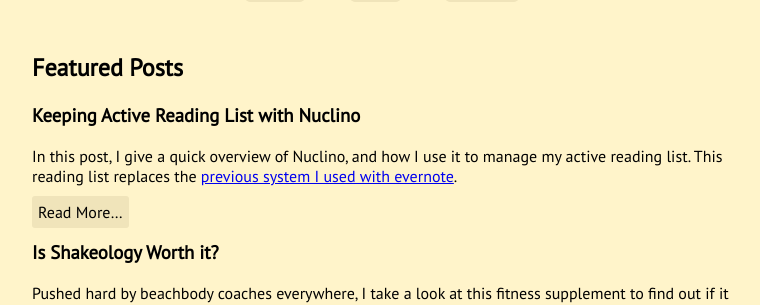
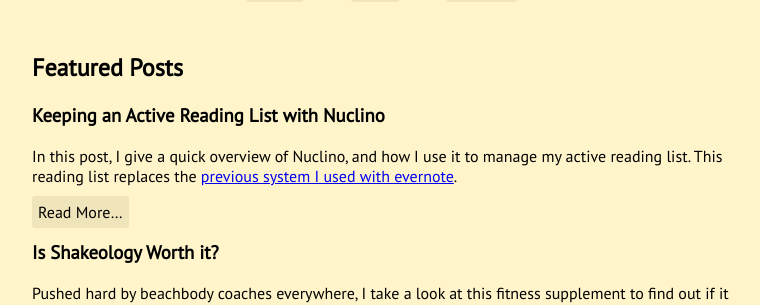
Before and after one commit to CzechsMix/czechsmix.github.io, a Jekyll site: the page built from index.md, in a window 1280 px wide. Shown: the part 395-700 px from the top of the page, without its empty margins (258-1018 px from the left). Built offline with Jekyll 4.4.1, drawn with Linux system fonts in a browser that asks for light colours; nearby versions of some CDN libraries; our own code applies the rules of GitHub Pages for plain Markdown files.

```diff
--- a/index.md
+++ b/index.md
@@ -4,7 +4,7 @@ layout: default
 
 ## Featured Posts
 
-### Keeping Active Reading List with Nuclino
+### Keeping an Active Reading List with Nuclino
 
 In this post, I give a quick overview of Nuclino, and how I use it to manage my active reading list.
 This reading list replaces the [previous system I used with evernote](/2016/08/21/active-reading-kindle-evernote.html).
```
Also changed, not shown: _posts/2017-11-6-nuclino-reading-list.md (+1 -1 lines).
